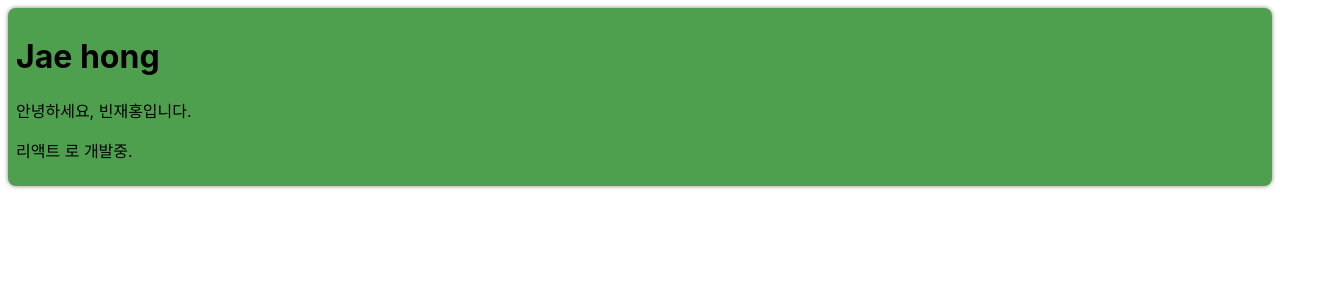
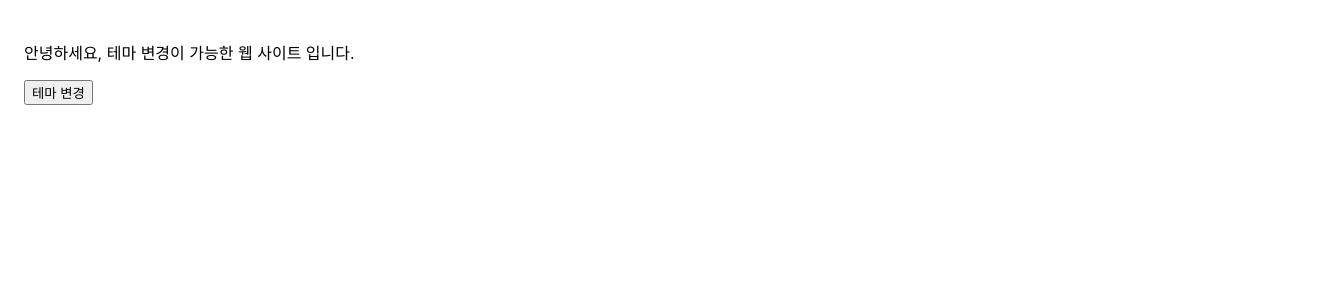
Before and after one commit to vin-jaehong/study-react, a React (Create React App) app: page / in a window 1280 px wide. Shown: the top 300 px of the page, 1328 px wide, since content can reach past the window. Built offline with nearby package versions, Linux system fonts and the light colour scheme.

Commit message:
context api, useContext

```diff
--- /dev/null
+++ b/src/chapter-14/DarkOrLight.jsx
@@ -0,0 +1,19 @@
+import { useState, useCallback } from "react";
+import ThemeContext from "./ThemeContext";
+import MainContent from "./MainContent";
+
+const DarkOrLight = () => {
+  const [theme, setTheme] = useState("light");
+
+  const toggleTheme = useCallback(() => {
+    setTheme(theme === "light" ? "dark" : "light");
+  }, [theme]);
+
+  return (
+    <ThemeContext.Provider value={{ theme, toggleTheme }}>
+      <MainContent />
+    </ThemeContext.Provider>
+  );
+};
+
+export default DarkOrLight;
--- /dev/null
+++ b/src/chapter-14/MainContent.jsx
@@ -0,0 +1,23 @@
+import { useContext } from "react";
+import ThemeContext from "./ThemeContext";
+
+const MainContent = (props) => {
+  const { theme, toggleTheme } = useContext(ThemeContext);
+
+  return (
+    <div
+      style={{
+        width: "100vw",
+        height: "100vh",
+        padding: "1.5rem",
+        backgroundColor: theme === "light" ? "white" : "black",
+        color: theme === "light" ? "black" : "white",
+      }}
+    >
+      <p>안녕하세요, 테마 변경이 가능한 웹 사이트 입니다.</p>
+      <button onClick={toggleTheme}>테마 변경</button>
+    </div>
+  );
+};
+
+export default MainContent;
--- /dev/null
+++ b/src/chapter-14/ThemeContext.jsx
@@ -0,0 +1,6 @@
+import React from "react";
+
+const ThemeContext = React.createContext();
+ThemeContext.displayName = "ThemeContext";
+
+export default ThemeContext;
--- a/src/index.js
+++ b/src/index.js
@@ -11,10 +11,11 @@ import reportWebVitals from "./reportWebVitals";
 // import LandingPage from "./chapter-09/LandingPage";
 // import AttendanceBook from "./chapter-10/AttendanceBook";
 // import SignUp from "./chapter-11/SignUp";
-import ProfileCard from "./chapter-13/ProfileCard";
+// import ProfileCard from "./chapter-13/ProfileCard";
+import DarkOrLight from "./chapter-14/DarkOrLight";
 
 const root = ReactDOM.createRoot(document.getElementById("root"));
-root.render(<ProfileCard />);
+root.render(<DarkOrLight />);
 
 // If you want to start measuring performance in your app, pass a function
 // to log results (for example: reportWebVitals(console.log))
```
